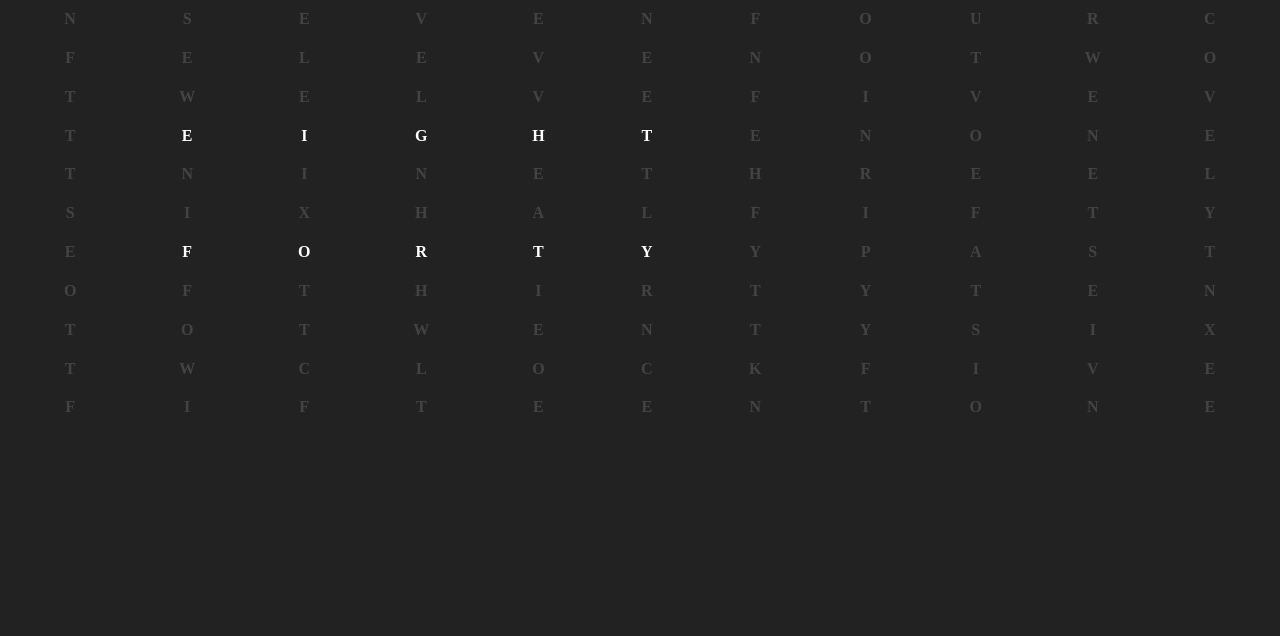
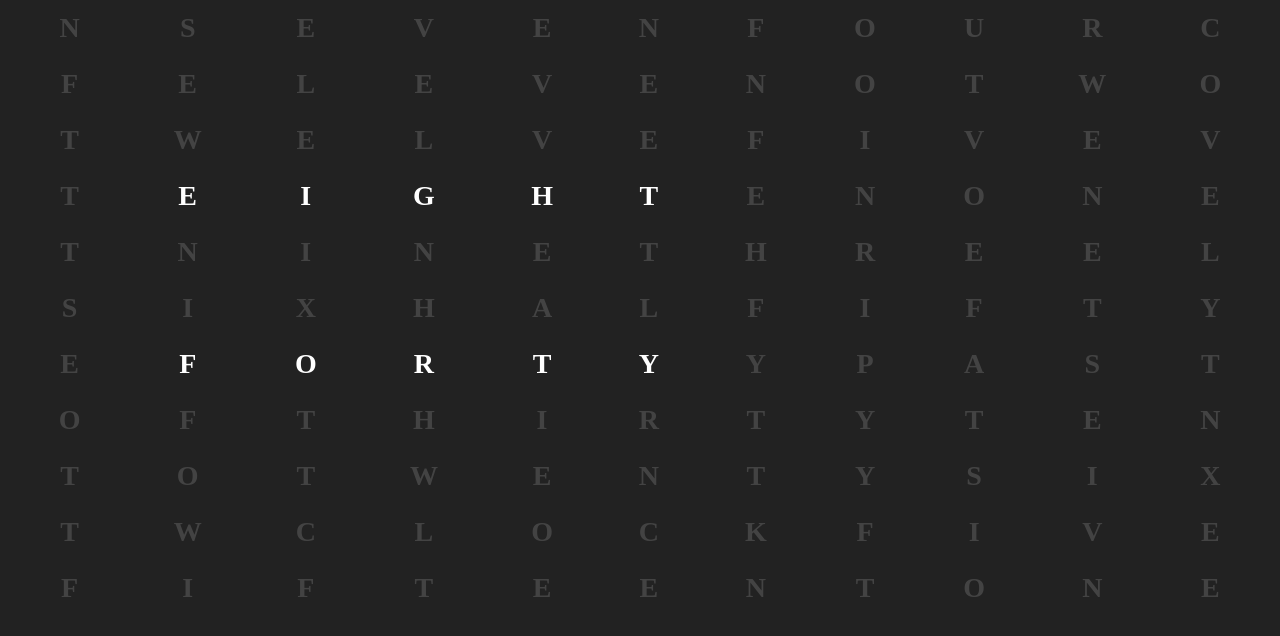
Before and after one commit to zouzias/qlocktwo-angular, a website: page app/index.html in a window 1280 px wide. Drawn offline with nearby package versions, Linux system fonts and the light colour scheme; some packages are replaced by stand-ins of ours; files that its build step writes are made by us from their sources.

Commit message:
increase letter font

```diff
--- a/app/styles/main.css
+++ b/app/styles/main.css
@@ -7,7 +7,7 @@
 
 html, body {
   padding: 0;
-  height: 90%;
+  height: 95%;
 }
 
 /* Everything but the jumbotron gets side spacing for mobile first views */
@@ -86,7 +86,7 @@ html, body {
 }
 
 .letter-font {
-  font-size: 16px;
+  font-size: 28px;
   font-weight: bold;
   font-family: "Helvetica Neue Light";
   max-font-size: 38px;
```
